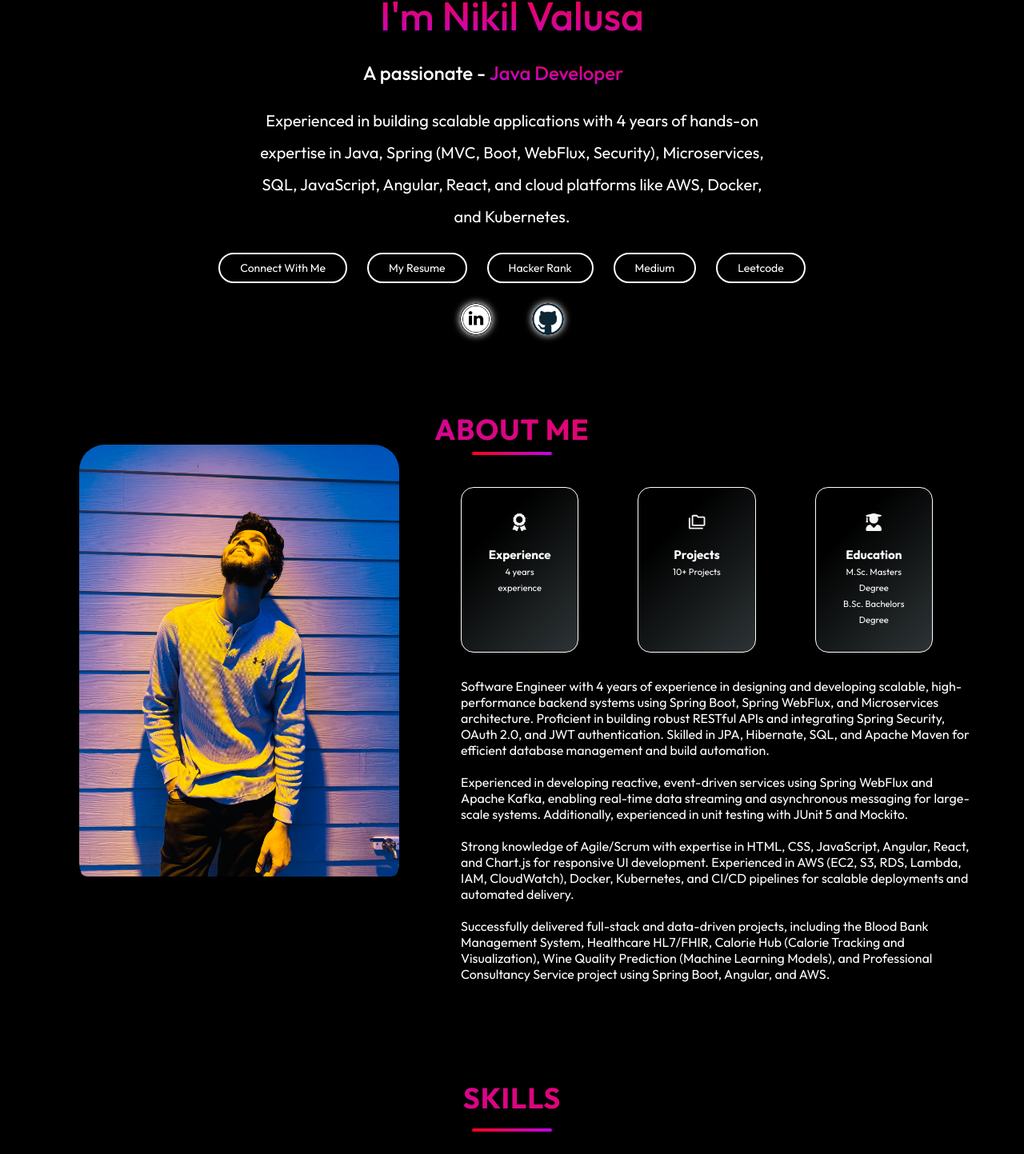
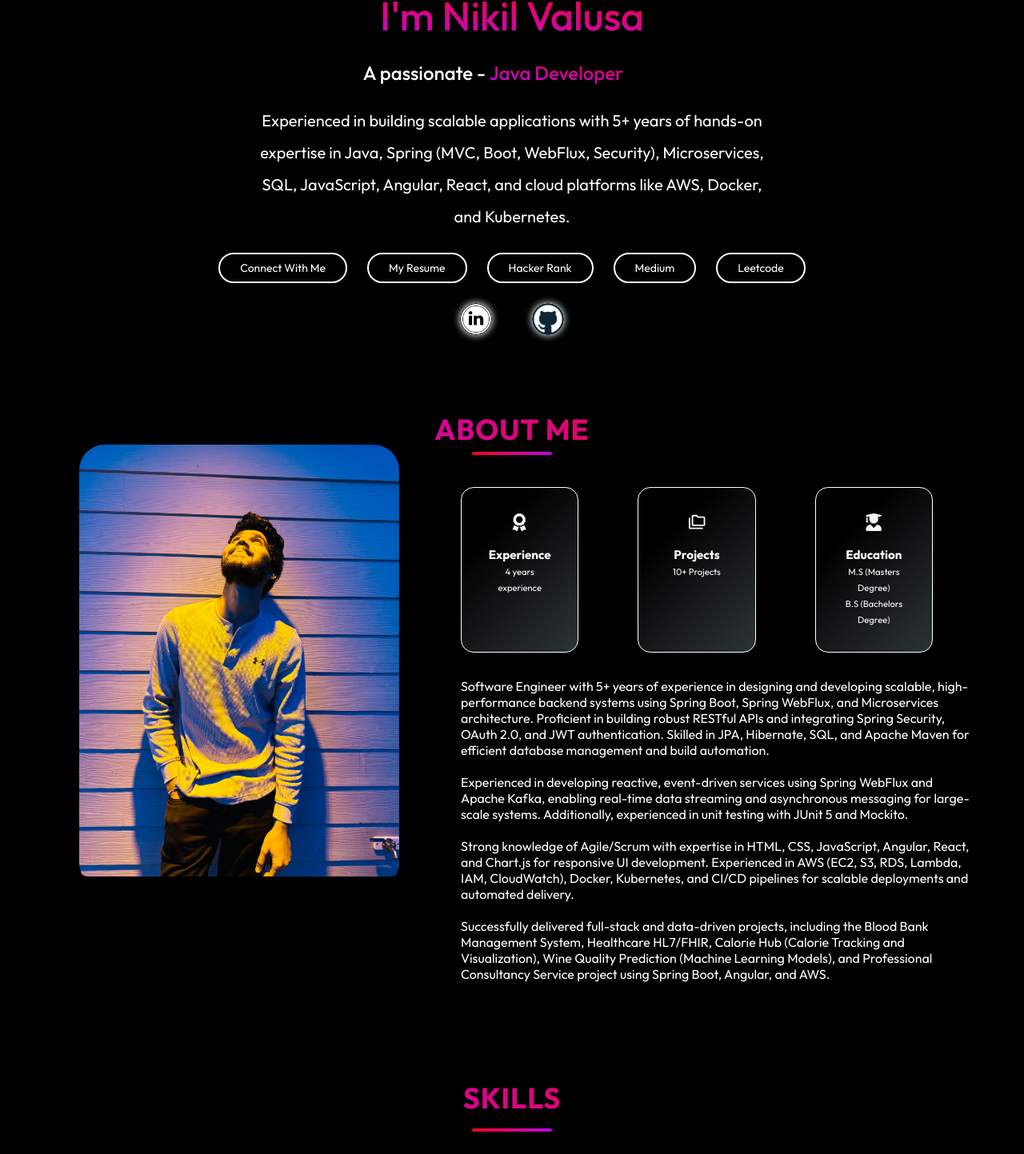
Before and after one commit to valusanikil/portfolio-nikil-valusa, a React (Create React App) app: page / in a window 1280 px wide. Shown: the part 417-1860 px from the top of the page at 80% size. Built offline with nearby package versions, Linux system fonts and the light colour scheme.

Commit message:
Ex changes

```diff
--- a/src/Components/About/About.js
+++ b/src/Components/About/About.js
@@ -33,13 +33,13 @@ const About = () => {
             <article className="about_card">
               <FaUserGraduate className="about_icon"></FaUserGraduate>
               <h5>Education</h5>
-              <small>M.Sc. Masters Degree</small>
+              <small>M.S (Masters Degree)</small>
               <br />
-              <small>B.Sc. Bachelors Degree</small>
+              <small>B.S (Bachelors Degree)</small>
             </article>
           </div>
           <p>
-            Software Engineer with 4 years of experience in designing and
+            Software Engineer with 5+ years of experience in designing and
             developing scalable, high-performance backend systems using Spring
             Boot, Spring WebFlux, and Microservices architecture. Proficient in
             building robust RESTful APIs and integrating Spring Security, OAuth
--- a/src/Components/Experience/Experience.js
+++ b/src/Components/Experience/Experience.js
@@ -22,7 +22,7 @@ const Experience = () => {
             <h6>
               <b onClick={clinDCastLink}>ClinDCast, Florida, USA</b>
             </h6>
-            <h4>Intern</h4>
+            <h4>Software Engineer Intern</h4>
             <h5>Dec 2024 - May 2025</h5>
             <ul>
               <li>
@@ -97,7 +97,7 @@ const Experience = () => {
               <b onClick={TechMahindraLink}>Tech Mahindra, Hyderabad, India</b>
             </h6>
             <h4>Associate Software Engineer</h4>
-            <h5>Mar 2020 - Jul 2021</h5>
+            <h5>Jan 2019 - Jul 2021</h5>
             <ul>
               <li>
                 Developed 2 microservices using Spring Boot and implemented
--- a/src/Components/Hero/Hero.js
+++ b/src/Components/Hero/Hero.js
@@ -49,7 +49,7 @@ const Hero = () => {
 
   const resumeLink = () => {
     window.location.href =
-      "https://drive.google.com/file/d/1VqQB3poT48x7v6JOzAsRcZbiMde3LoY8/view?usp=drive_link";
+      "https://drive.google.com/file/d/1F2qjLt6bmzkOSSLHZIItQGUVH9iN3GvV/view?usp=drive_link";
   };
 
   const mediumLink = () => {
@@ -85,7 +85,7 @@ const Hero = () => {
       </h2>
 
       <p>
-        Experienced in building scalable applications with 4 years of hands-on
+        Experienced in building scalable applications with 5+ years of hands-on
         expertise in Java, Spring (MVC, Boot, WebFlux, Security), Microservices,
         SQL, JavaScript, Angular, React, and cloud platforms like AWS, Docker,
         and Kubernetes.
```
